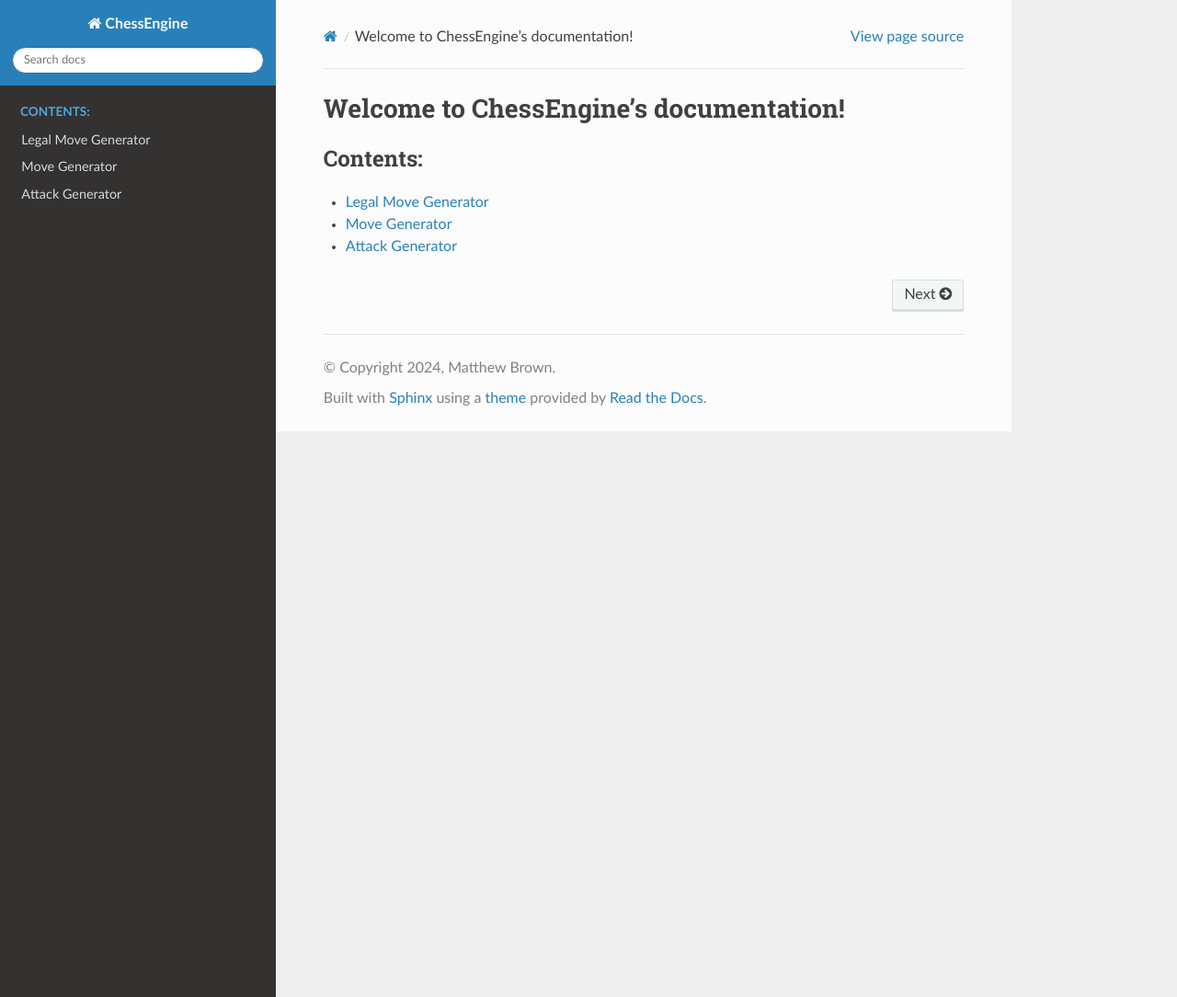
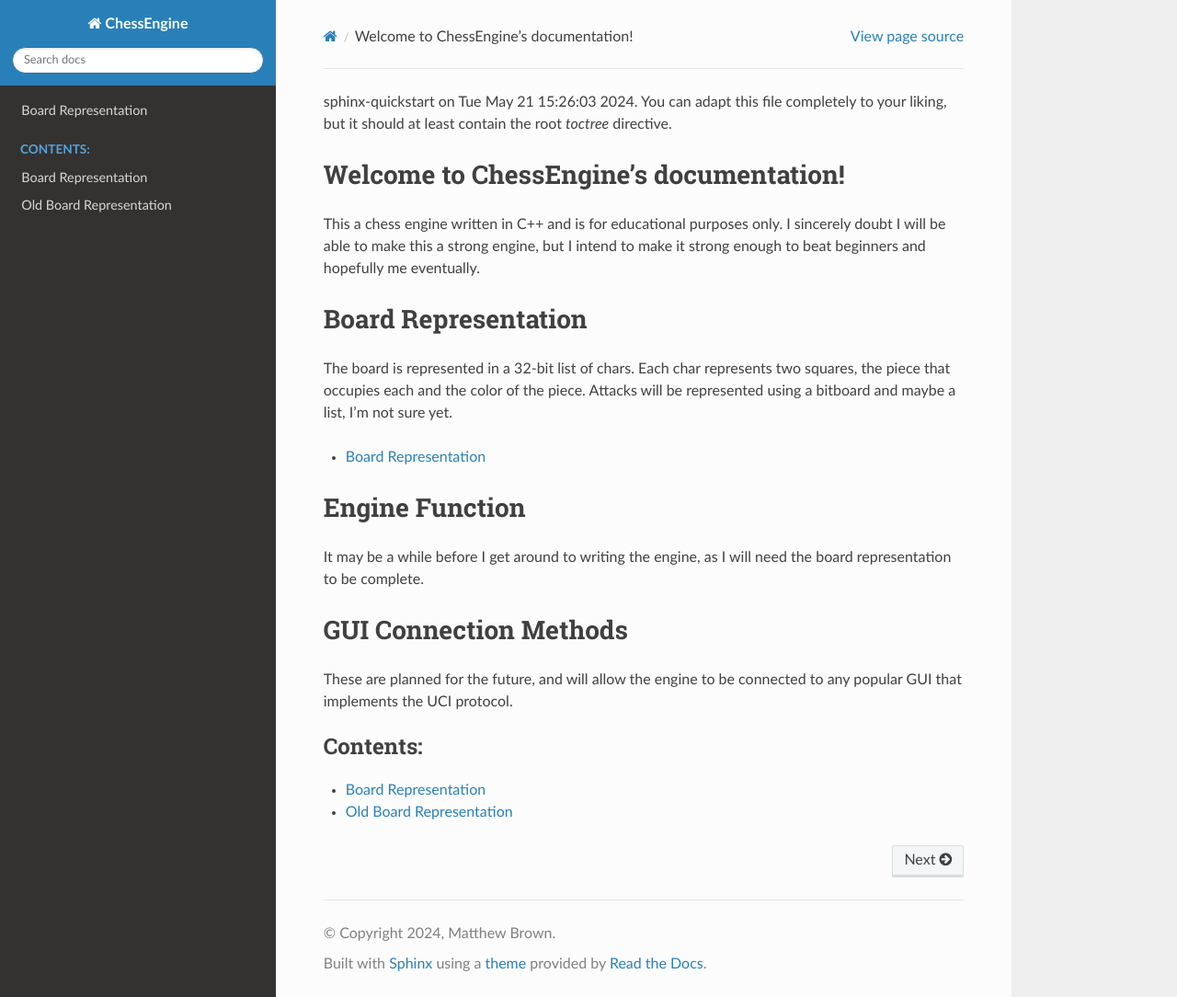
Before and after one commit to fieryknight2/CXXChessEngine, a Sphinx documentation site: the page built from docs/sphinx/index.rst, in a window 1280 px wide and 1084 px high. Shown: the whole window at 92% size. Built offline with Sphinx 7.4.7 and the Read the Docs theme 2.0.0, drawn with Linux system fonts in a browser that asks for light colours; pages that are not in the unit, such as notebooks, are missing from menus.

Commit message:
Cleaned up documentation and added old.rst

```diff
--- /dev/null
+++ b/docs/sphinx/board/old.rst
@@ -0,0 +1,14 @@
+Old Board Representation
+========================
+
+For a long while, I tried to avoid using bitboards, and bitwise
+operations but I have given up so these are the old representations.
+I will remove them entirely in the future but they are here for reference.
+
+.. toctree::
+    :maxdepth: 2
+    :caption: Old Stuff:
+
+    board/attack_generator
+    board/legal_move_generator
+    board/move_generator
--- a/docs/sphinx/index.rst
+++ b/docs/sphinx/index.rst
@@ -1,15 +1,42 @@
 .. ChessEngine documentation master file, created by
-   sphinx-quickstart on Tue May 21 15:26:03 2024.
-   You can adapt this file completely to your liking, but it should at least
-   contain the root `toctree` directive.
+sphinx-quickstart on Tue May 21 15:26:03 2024.
+You can adapt this file completely to your liking, but it should at least
+contain the root `toctree` directive.
 
 Welcome to ChessEngine's documentation!
 =======================================
+
+This a chess engine written in C++ and is for educational purposes only.
+I sincerely doubt I will be able to make this a strong engine, but I intend
+to make it strong enough to beat beginners and hopefully me eventually.
+
+Board Representation
+====================
+
+The board is represented in a 32-bit list of chars. Each char represents
+two squares, the piece that occupies each and the color of the piece. Attacks
+will be represented using a bitboard and maybe a list, I'm not sure yet.
+
+.. toctree::
+   :maxdepth: 2
+
+   board/board_representation
+
+Engine Function
+===============
+
+It may be a while before I get around to writing the engine, as I will
+need the board representation to be complete.
+
+GUI Connection Methods
+======================
+
+These are planned for the future, and will allow the engine to be connected to
+any popular GUI that implements the UCI protocol.
 
 .. toctree::
    :maxdepth: 2
    :caption: Contents:
 
-   board/legal_move_generator
-   board/move_generator
-   board/attack_generator
+   board/board_representation
+   board/old
```
